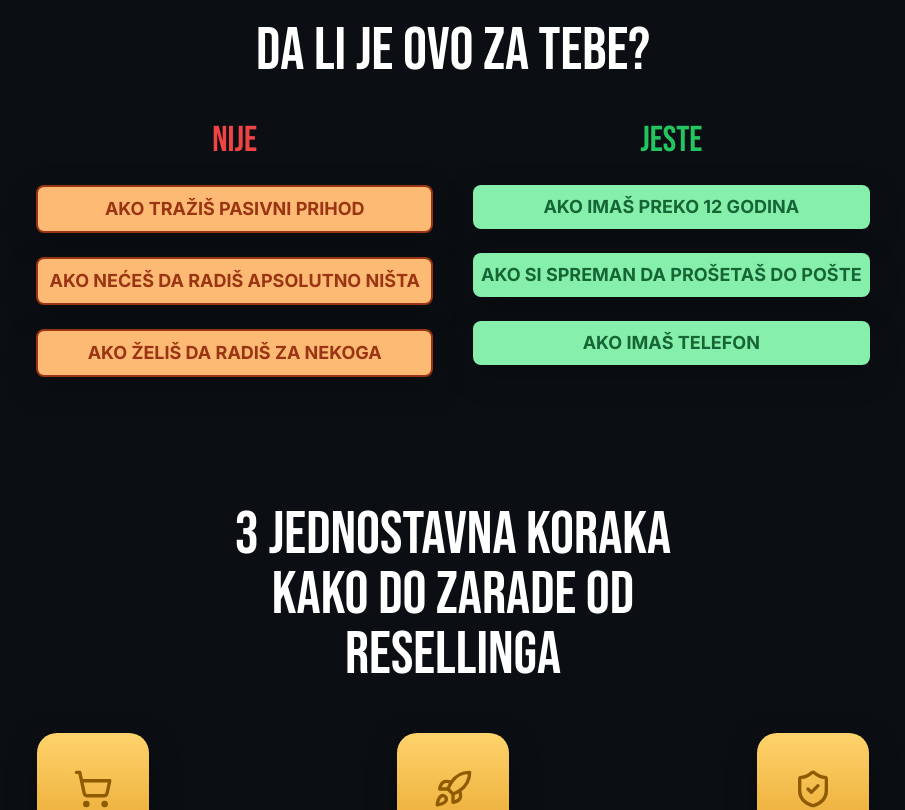
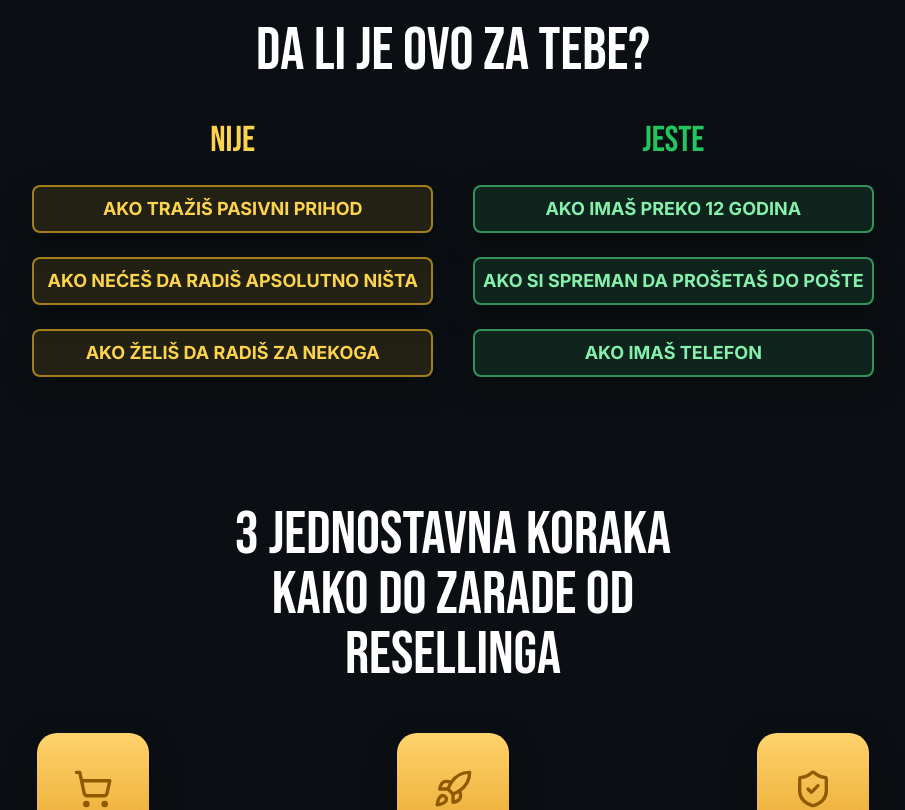
Before and after one commit to lukamacura/realreselling, a Next.js app: page / in a window 1280 px wide. Shown: the part 4900-5710 px from the top of the page, without its empty margins (187-1092 px from the left). Built offline with nearby package versions, Linux system fonts and the light colour scheme; no server answers.

Commit message:
color change small

```diff
--- a/components/ForYou.tsx
+++ b/components/ForYou.tsx
@@ -27,7 +27,7 @@ export default function ForYou() {
         <div className="grid grid-cols-1 gap-10 md:grid-cols-2">
           {/* NIJE */}
           <div>
-            <h3 className="text-center font-display text-3xl text-red-500 md:text-4xl">
+            <h3 className="text-center font-display text-3xl text-amber-300  md:text-4xl">
               NIJE
             </h3>
 
@@ -35,7 +35,7 @@ export default function ForYou() {
               {left.map((t) => (
                 <div
                   key={t}
-                  className="rounded-lg uppercase font-bold border-2 border-orange-800 bg-orange-300 px-2 py-2 text-center text-md  text-orange-800 shadow-soft md:text-lg"
+                  className="rounded-lg uppercase font-bold border-2 border-amber-400/60 text-center  bg-amber-400/10 px-2 py-2 text-sm text-amber-300 shadow-soft md:text-lg"
                 >
                   {t}
                 </div>
@@ -53,7 +53,7 @@ export default function ForYou() {
               {right.map((t) => (
                 <div
                   key={t}
-                  className="rounded-lg uppercase font-bold bg-green-300 px-2 py-2 text-center text-md  text-green-800 shadow-soft md:text-lg"
+                  className="rounded-lg uppercase font-bold border-2 border-green-400/60 text-center  bg-green-400/10 px-2 py-2 text-sm text-green-300 shadow-soft md:text-lg"
                 >
                   {t}
                 </div>
```
